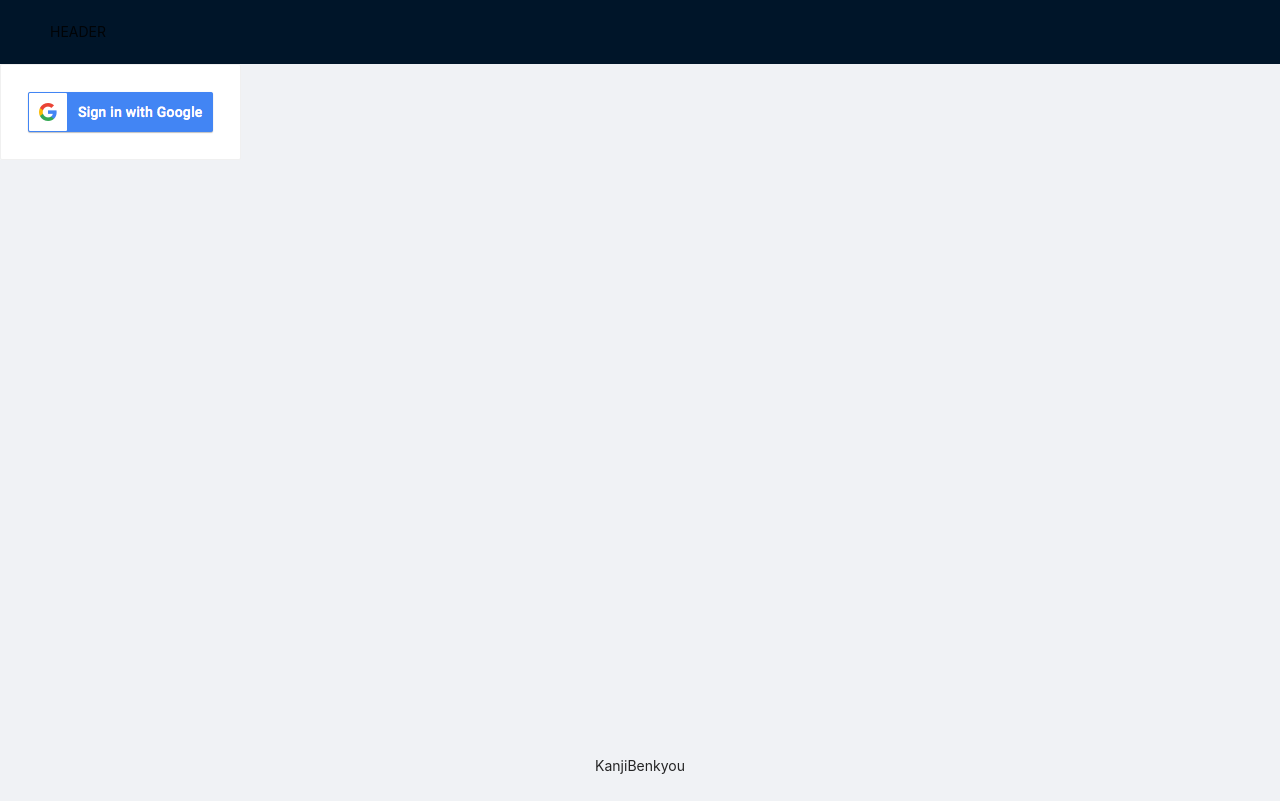
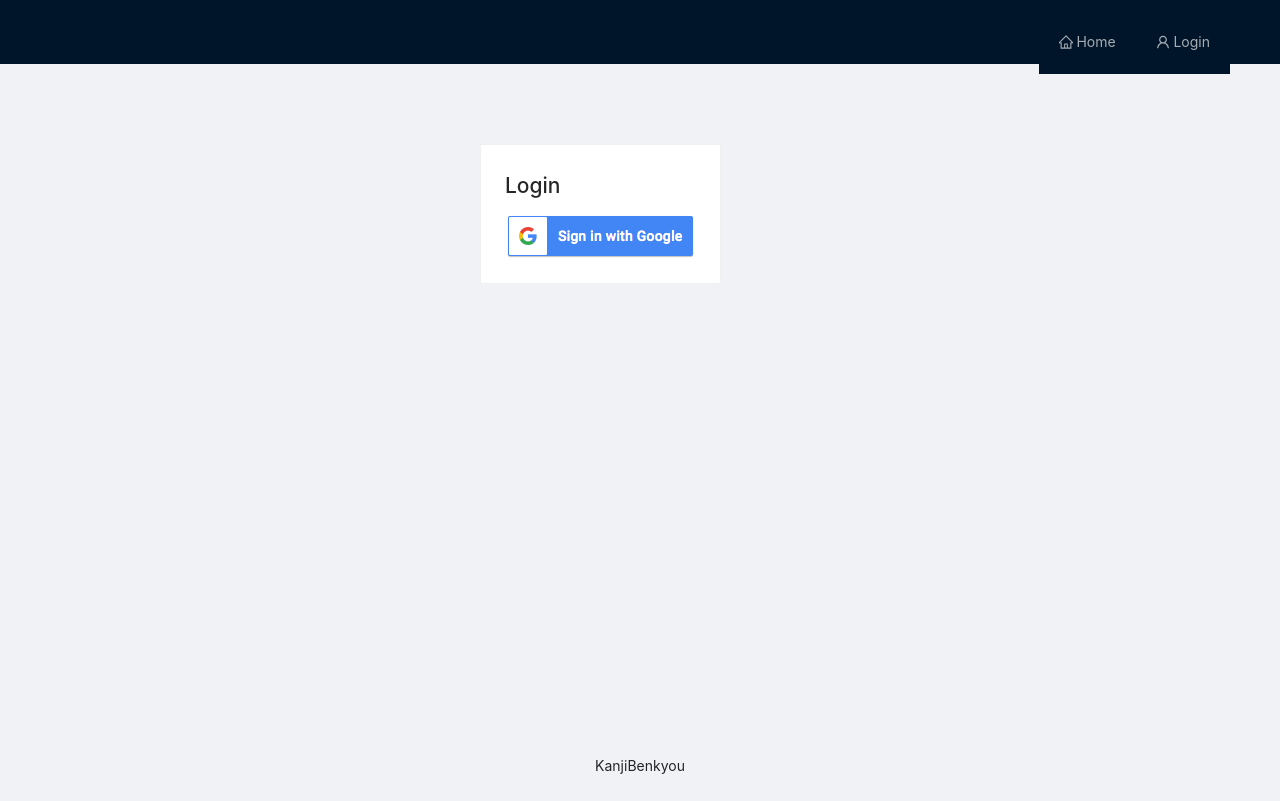
Before and after one commit to kimuraz/kanji-benkyou, a Vue app in the folder kanji-benkyou/: page /login in a window 1280 px wide. Built offline with nearby package versions, Linux system fonts and the light colour scheme; no server answers.

Commit message:
Improve kanji card

```diff
--- a/kanji-benkyou/src/api.js
+++ b/kanji-benkyou/src/api.js
@@ -8,7 +8,7 @@ api.interceptors.request.use(
   (config) => {
     const token = localStorage.getItem('accessToken');
     if (token) {
-      Object.assing(config.headers, { Authorization: `Bearer ${token}` });
+      Object.assign(config.headers, { Authorization: `Bearer ${token}` });
     }
     return config;
   },
--- a/kanji-benkyou/src/components/kanjis/JlptBadge.vue
+++ b/kanji-benkyou/src/components/kanjis/JlptBadge.vue
@@ -16,7 +16,7 @@ export default {
   },
   setup(props) {
     const COLORS = ['purple', 'blue', 'cyan', 'green', 'lime'];
-    const color = computed(() => COLORS[props.level + 1]);
+    const color = computed(() => COLORS[props.level - 1]);
 
     return {
       color,
@@ -25,7 +25,7 @@ export default {
 };
 </script>
 
-<style lang="sass">
+<style lang="scss">
 .jlpt-level {
   font-size: 1rem;
 }
--- a/kanji-benkyou/src/components/kanjis/KanjiCard.vue
+++ b/kanji-benkyou/src/components/kanjis/KanjiCard.vue
@@ -5,6 +5,7 @@
     </template>
 
     <div class="data">
+      <jlpt-badge v-if="kanji.jlpt" :level="kanji.jlpt" />
       <div>
         <a-tag color="gold">grade: </a-tag>
         <a-tag>{{ kanji.grade || '-' }}</a-tag>
@@ -40,8 +41,13 @@
 </template>
 
 <script>
+import JlptBadge from './JlptBadge';
+
 export default {
   name: 'KanjiCard',
+  components: {
+    JlptBadge,
+  },
   props: {
     kanji: {
       type: Object,
@@ -56,8 +62,9 @@ export default {
   margin: 10px;
   width: 29vw;
   h1 {
-    font-size: 4rem;
+    font-size: 5rem;
     text-align: center;
+    margin: 0;
   }
   .data {
     > div {
--- a/kanji-benkyou/src/store.js
+++ b/kanji-benkyou/src/store.js
@@ -9,16 +9,19 @@ const store = createStore({
         email: '',
         token: '',
       },
+      decks: [],
     };
   },
   mutations: {
     setUser(state, user) {
       state.user = { ...user };
     },
+    setDecks(state, decks) {
+      state.decks = decks;
+    },
   },
   actions: {
-    gLogin() {
-      console.log(process.env)
+    gLogin(context) {
       window.gapi.load('client:auth2', async () => {
         try {
           await window.gapi.client.init({
@@ -39,13 +42,29 @@ const store = createStore({
             token: gRes.xc.access_token,
           });
 
-          localStorage.setItem('accessToken', res.access_token);
-          localStorage.setItem('refreshToken', res.refresh_token);
+          localStorage.setItem('accessToken', res.data.access_token);
+          localStorage.setItem('refreshToken', res.data.refresh_token);
+
+          context.commit('setUser', {
+            name: '',
+            email: '',
+            token: res.data.access_token,
+          });
+          context.dispatch('getDecks');
         } catch (err) {
           console.error(err);
         }
       });
     },
+
+    async getDecks(context) {
+      try {
+        const { data } = await api.get('/decks/');
+        context.commit('setDecks', data);
+      } catch (err) {
+        console.error(err);
+      }
+    },
   },
 });
 
--- a/kanji-benkyou/src/views/Home.vue
+++ b/kanji-benkyou/src/views/Home.vue
@@ -5,7 +5,7 @@
         <a-input-search
           size="large"
           v-model:value="state.q"
-          @search="search"
+          @search="search()"
           placeholder="Search for a kanji"
         />
       </a-col>
@@ -25,7 +25,7 @@
 </template>
 
 <script>
-import { reactive } from 'vue';
+import { reactive, watch } from 'vue';
 import { notification } from 'ant-design-vue';
 
 import api from '@/api';
@@ -40,14 +40,18 @@ export default {
   setup() {
     const state = reactive({
       q: '',
+      page: 0,
       loading: false,
       results: [],
     });
 
-    const search = async () => {
+    const search = async (page = 0) => {
       try {
         state.loading = true;
-        const { data } = await api.get(`/kanjis/search?q=${state.q}`);
+        state.results = [];
+        const { data } = await api.get(
+          `/kanjis/search?q=${state.q}&page=${page}`
+        );
         state.results = data.results.map((k) => ({ id: k._id, ...k._source }));
       } catch (error) {
         if (error.response?.status !== 404) {
@@ -63,6 +67,13 @@ export default {
       }
     };
 
+    watch(
+      () => state.page,
+      () => {
+        search();
+      }
+    );
+
     return { state, search };
   },
 };
@@ -70,10 +81,15 @@ export default {
 
 <style lang="scss">
 #home {
-   padding: 20px;
-   height: 100%;
-   min-height: 100%;
+  padding: 20px;
+  height: 100%;
+  min-height: 100%;
 }
+
+.results {
+  margin-top: 20px;
+}
+
 .loading-empty {
   width: 100%;
   margin: 20px;
@@ -82,5 +98,7 @@ export default {
 .cards-content {
   display: flex;
   flex-wrap: wrap;
+  justify-content: space-around;
+  align-items: strech;
 }
 </style>
--- a/kanji-benkyou/src/views/Layout.vue
+++ b/kanji-benkyou/src/views/Layout.vue
@@ -1,6 +1,34 @@
 <template>
   <a-layout>
-    <a-layout-header> HEADER </a-layout-header>
+    <a-layout-header>
+      <a-menu
+        mode="horizontal"
+        :selectedKeys="[routeName]"
+        theme="dark"
+        :style="{ marginTop: '10px', width: 'fit-content', marginLeft: 'auto' }"
+      >
+        <a-menu-item key="Home">
+          <router-link :to="{ name: 'Home' }">
+            <home-outlined />
+            Home
+          </router-link>
+        </a-menu-item>
+
+        <a-menu-item key="Decks" v-if="user.token">
+          <router-link :to="{ name: 'Login' }">
+            <book-outlined />
+            Decks
+          </router-link>
+        </a-menu-item>
+
+        <a-menu-item key="Login" v-if="!user.token">
+          <router-link :to="{ name: 'Login' }">
+            <user-outlined />
+            Login
+          </router-link>
+        </a-menu-item>
+      </a-menu>
+    </a-layout-header>
 
     <a-layout-content
       :style="{ overflow: 'auto', minHeight: 'calc(100vh - 134px)' }"
@@ -8,15 +36,39 @@
       <slot />
     </a-layout-content>
 
-    <a-layout-footer :style="{ textAlign: 'center', borderTop: '1px solid #f0f2f5' }">
+    <a-layout-footer
+      :style="{ textAlign: 'center', borderTop: '1px solid #f0f2f5' }"
+    >
       KanjiBenkyou
     </a-layout-footer>
   </a-layout>
 </template>
 
 <script>
+import { computed } from 'vue';
+import { useRouter } from 'vue-router';
+import {
+  BookOutlined,
+  HomeOutlined,
+  UserOutlined,
+} from '@ant-design/icons-vue';
+import { useStore } from 'vuex';
+
 export default {
   name: 'Layout',
+  components: {
+    HomeOutlined,
+    UserOutlined,
+    BookOutlined,
+  },
+  setup() {
+    const { currentRoute } = useRouter();
+    const store = useStore();
+    const routeName = computed(() => currentRoute.name);
+    const user = computed(() => store.state.user);
+
+    return { routeName, user };
+  },
 };
 </script>
 
--- a/kanji-benkyou/src/views/Login.vue
+++ b/kanji-benkyou/src/views/Login.vue
@@ -1,8 +1,13 @@
 <template>
-  <a-row>
+  <a-row justify="center" :style="{ marginTop: '10vh'}">
     <a-col :sm="10" :md="8" :lg="6">
       <a-card class="login-card">
-        <img src="@/assets/btn_google_signin.png" @click="gLogin" />
+        <h2>Login</h2>
+        <a-row>
+          <a-col :sm="12" :md="6">
+            <img src="@/assets/btn_google_signin.png" @click="gLogin" />
+          </a-col>
+        </a-row>
       </a-card>
     </a-col>
   </a-row>
```
Also changed, not shown: kanji-benkyou/src/components/HelloWorld.vue (deleted, +0 -58 lines), kanji-benkyou/src/views/Decks.vue (added, +17 -0 lines).
